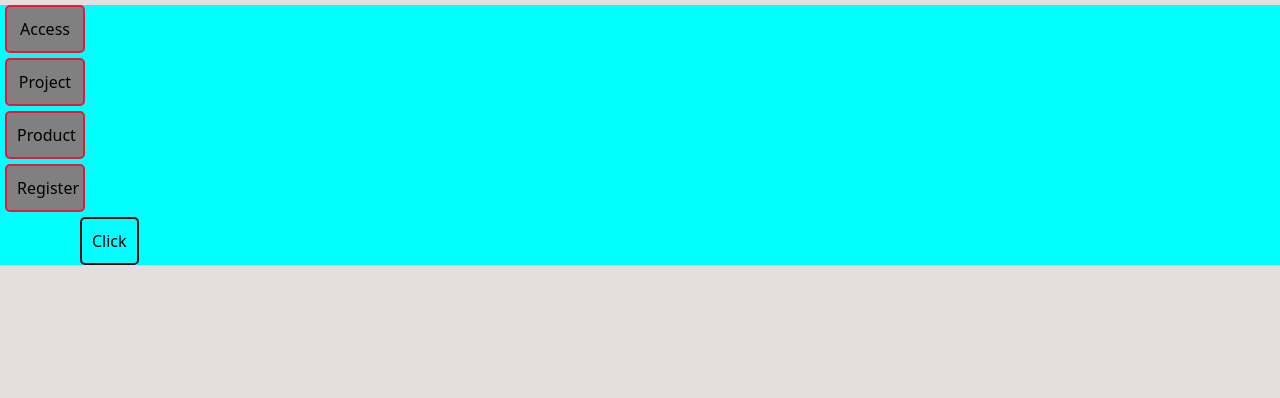
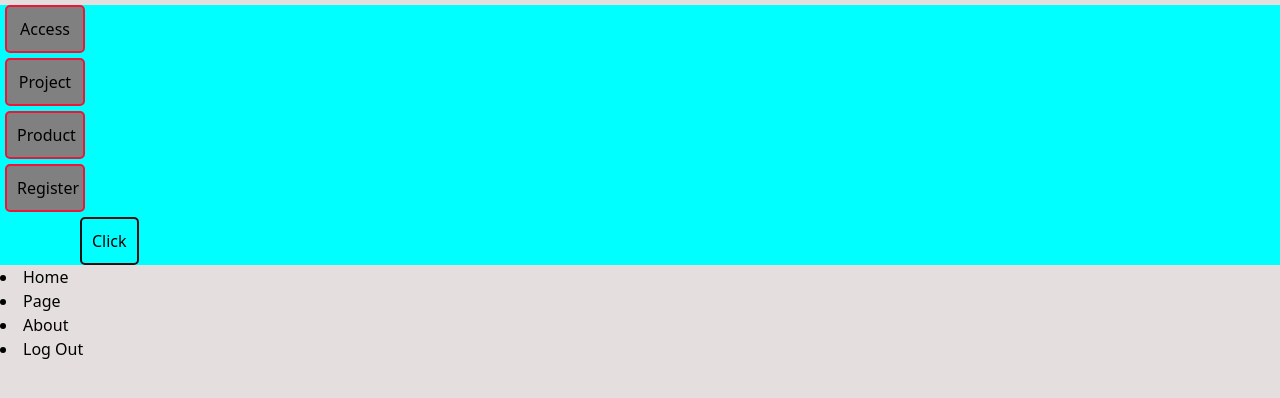
Before and after one commit to Preciousnnebuogor/Online--Store-, a Next.js app: page /tutorial in a window 1280 px wide. Shown: the top 398 px of the page. Built offline with nearby package versions, Linux system fonts and the light colour scheme.

Commit message:
new product

```diff
--- a/src/components/toturial/html.tsx
+++ b/src/components/toturial/html.tsx
@@ -2,6 +2,7 @@ import Link from "next/link";
 import style from "./css.module.scss";
 export default function HTML() {
   return (
+    <>
     <div className={style.link}>
           <ul>
               <li>
@@ -17,8 +18,21 @@ export default function HTML() {
                   <Link href={""}>Register</Link>
               </li>
           </ul>
-
           <button>Click</button>
       </div>
+
+      <div className={style.page}>
+              <li><Link href={""}>Home</Link></li>
+              <li><Link href={""}>Page</Link></li>
+              <li><Link href={""}>About</Link></li>
+              <li><Link href={""}>Log Out</Link></li>
+
+
+
+          </div>
+
+          </>
   );
+
+
 }
```
Lines whose indentation alone changed are shown as unchanged.
